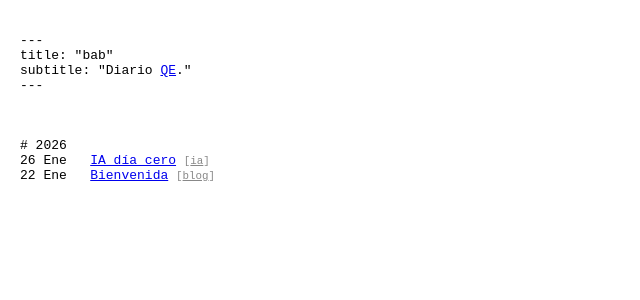
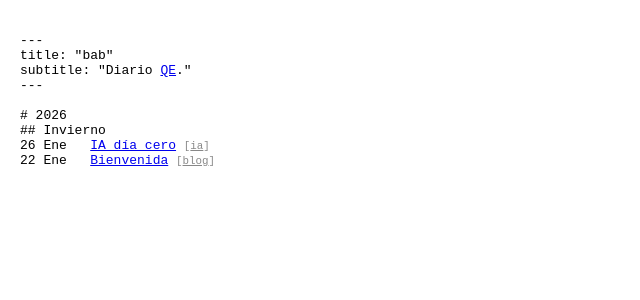
Before and after one commit to jmlro/bab.github.io, a Jekyll site: the page built from index.md, in a window 1280 px wide. Shown: the top 300 px of the page, without its empty margins (0-640 px from the left). Built offline with Jekyll 4.4.1, drawn with Linux system fonts in a browser that asks for light colours.

Commit message:
Estaciones

```diff
--- a/index.md
+++ b/index.md
@@ -6,12 +6,42 @@ layout: default
 title: "bab"
 subtitle: "Diario <a href="/links/">QE</a>."
 ---
-{% assign meses = "Ene|Feb|Mar|Abr|May|Jun|Jul|Ago|Sep|Oct|Nov|Dic" | split: "|" %}
-{% assign current_year = "" %}
-{% for post in site.posts %}{% assign post_year = post.date | date: "%Y" %}{% if post_year != current_year %}{% if current_year != "" %}
-{% endif %}{% assign current_year = post_year %}
+
+{% assign meses = "Ene|Feb|Mar|Abr|May|Jun|Jul|Ago|Sep|Oct|Nov|Dic" | split: "|" -%}
+{% assign estaciones = "Invierno|Primavera|Verano|Otoño" | split: "|" -%}
+{% assign current_year = "" -%}
+{% assign current_season = "" -%}
+{% assign first_post = true -%}
+{% for post in site.posts -%}
+{% assign post_year = post.date | date: "%Y" -%}
+{% assign post_month = post.date | date: "%-m" | plus: 0 -%}
+{% if post_month >= 12 or post_month <= 2 -%}
+{% assign post_season = 0 -%}
+{% elsif post_month >= 3 and post_month <= 5 -%}
+{% assign post_season = 1 -%}
+{% elsif post_month >= 6 and post_month <= 8 -%}
+{% assign post_season = 2 -%}
+{% else -%}
+{% assign post_season = 3 -%}
+{% endif -%}
+{% if post_year != current_year -%}
+{% if current_year != "" -%}
+---
+{% endif -%}
+{% if first_post -%}
+
+{% assign first_post = false -%}
+{% endif -%}
+{% assign current_year = post_year -%}
+{% assign current_season = "" -%}
 # {{ post_year }}
-{% endif %}{% assign mes_num = post.date | date: "%-m" | minus: 1 %}{{ post.date | date: "%d" }} {{ meses[mes_num] }}   <a href="{{ post.url }}">{{ post.title }}</a> <small style="color:#888">[<a href="/categories/{{ post.categories | first }}/" style="color:#888">{{ post.categories | first }}</a>]</small>
+{% endif -%}
+{% if post_season != current_season -%}
+{% assign current_season = post_season -%}
+## {{ estaciones[post_season] }}
+{% endif -%}
+{% assign mes_num = post.date | date: "%-m" | minus: 1 -%}
+{{ post.date | date: "%d" }} {{ meses[mes_num] }}   <a href="{{ post.url }}">{{ post.title }}</a> <small style="color:#888">[<a href="/categories/{{ post.categories | first }}/" style="color:#888">{{ post.categories | first }}</a>]</small>
 {% endfor %}
 
 </pre>
```
